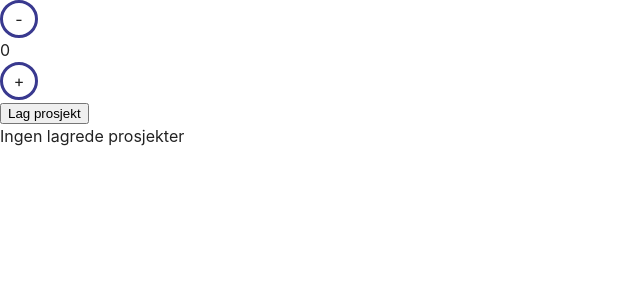
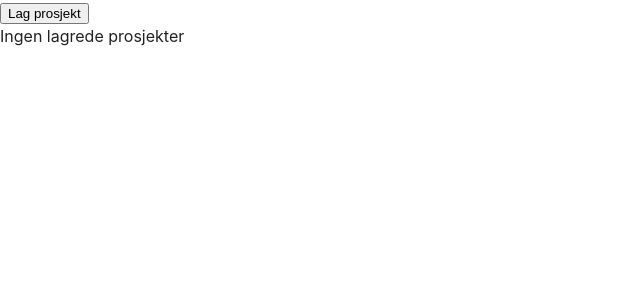
Before and after one commit to annelineguttormsen/amigo, a Vue app: page / in a window 1280 px wide. Shown: the top 300 px of the page, without its empty margins (0-640 px from the left). Built offline with nearby package versions, Linux system fonts and the light colour scheme.

Commit message:
chore: remove unused counter component in the home view

```diff
--- a/src/views/HomeView.vue
+++ b/src/views/HomeView.vue
@@ -1,12 +1,8 @@
 <script lang="ts" setup>
-  import { ref } from 'vue'
   import { RouterLink } from 'vue-router'
   import { makeNewProject } from '@/util/projects.util'
   import { getItem } from '@/util/localstorage.util'
-  import Counter from '@/components/Counter.vue'
-  import { StorageCrochetId, type CrochetProject } from '@/interfaces/globalInterfaces'
-
-  const counterValue = ref(0)
+  import { StorageCrochetId } from '@/interfaces/globalInterfaces'
 
   function newProject() {
     makeNewProject("TEST", 10, 10)
@@ -16,7 +12,6 @@
 </script>
 
 <template>
-  <Counter v-model="counterValue"/>
   <button
     @click="newProject()"
   >
```
